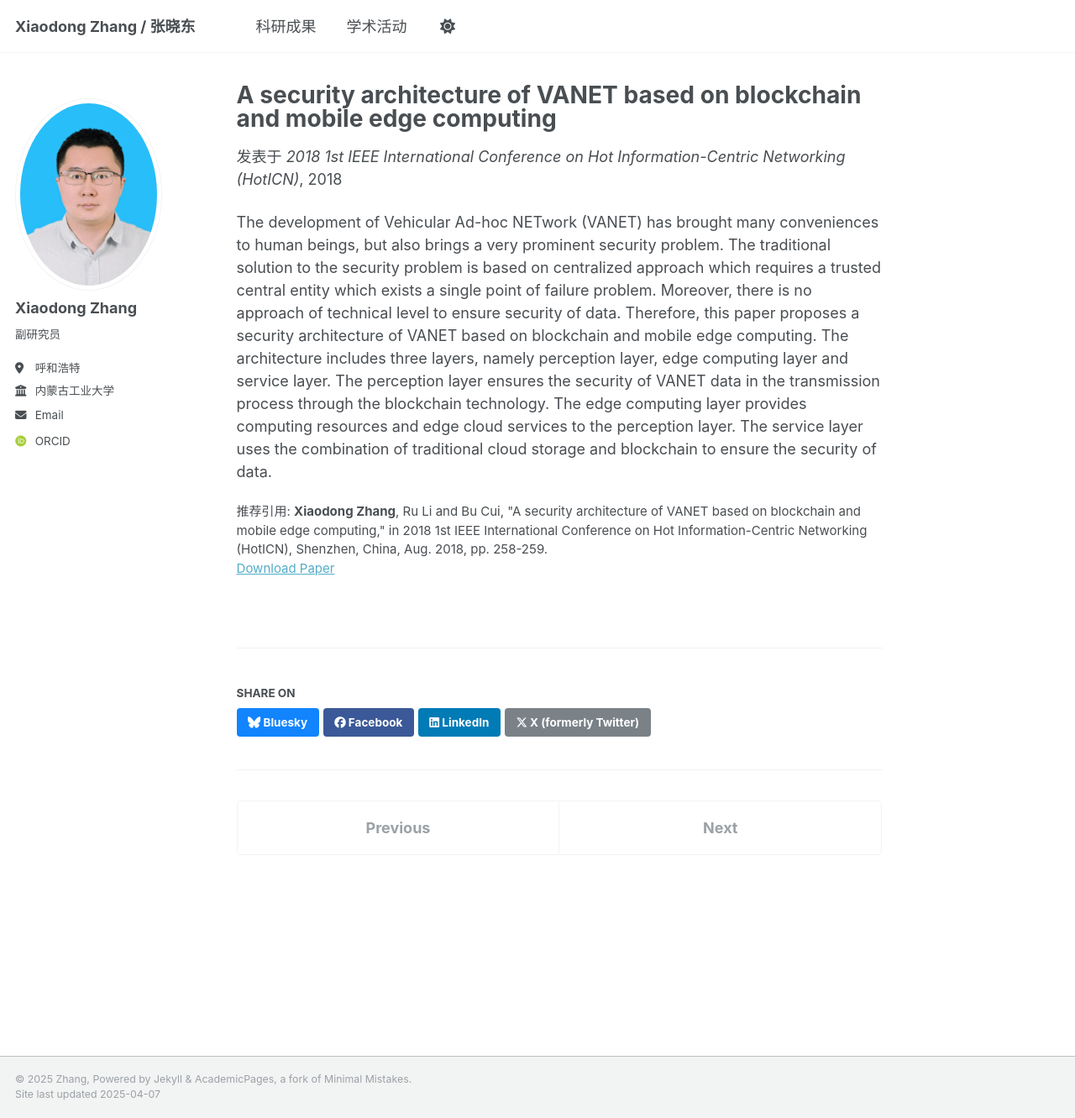
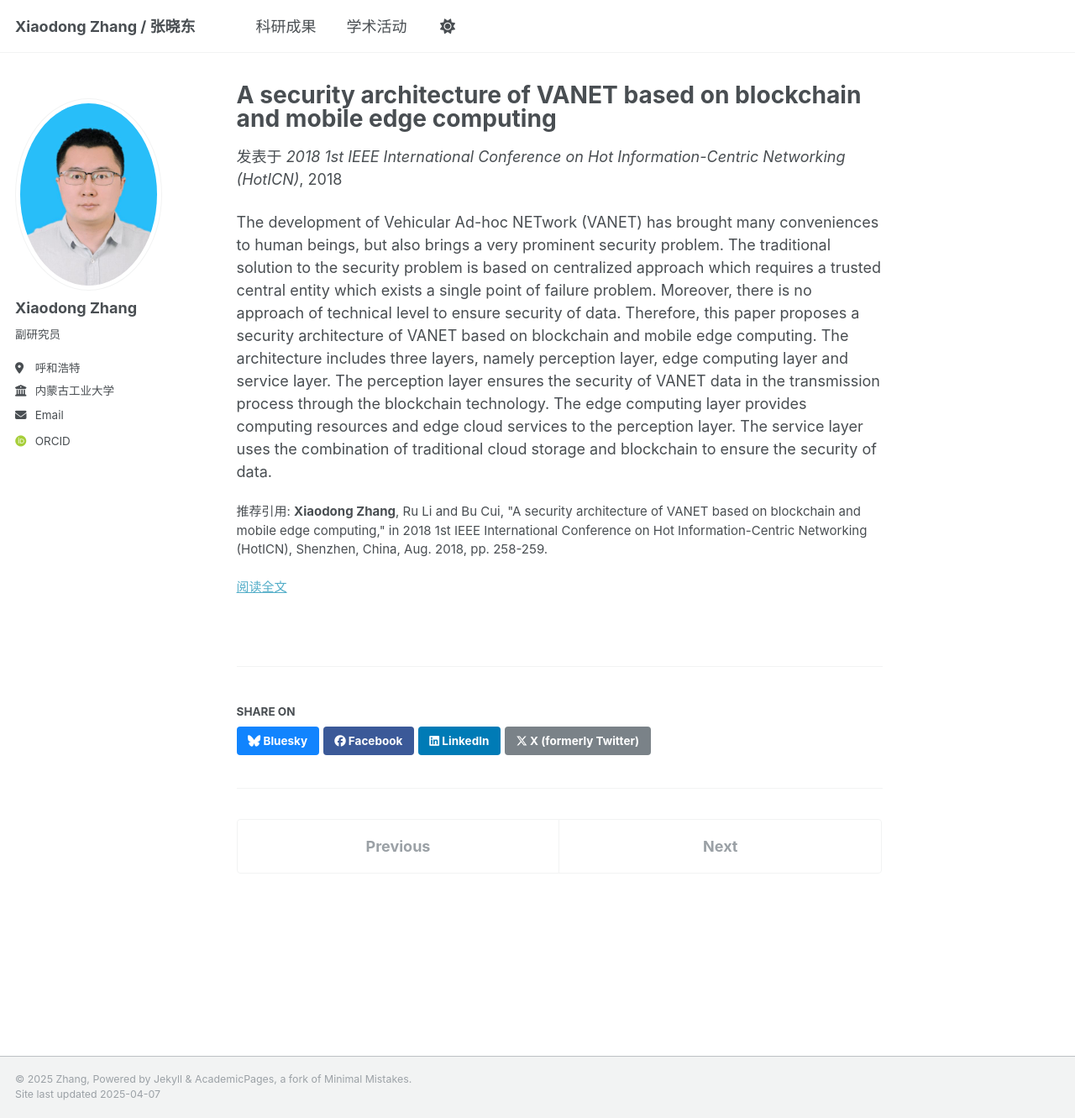
Before and after one commit to zhangxiaodong-imut/zhangxiaodong-imut.github.io, a Jekyll site: the page built from _publications/2018-A security architecture of VANET based on blockchain and mobile edge computing.md, in a window 1280 px wide and 1331 px high. Shown: the whole window at 84% size. Built offline with Jekyll 4.4.1, drawn with Linux system fonts in a browser that asks for light colours; some web fonts are replaced.

Commit message:
Update single.html

```diff
--- a/_layouts/single.html
+++ b/_layouts/single.html
@@ -54,7 +54,7 @@ layout: default
         {% elsif page.citation and page.paperurl and page.bibtexurl %}
           <p style="font-size: smaller">Recommended citation: {{ page.citation }}<br /><a href="{{ page.paperurl }}">Download Paper</a> | <a href="{{ page.bibtexurl }}">Download Bibtex</a></p>
         {% elsif page.citation and page.paperurl %}
-          <p style="font-size: smaller">推荐引用: {{ page.citation }}<br /><a href="{{ page.paperurl }}">Download Paper</a></p>
+          <p style="font-size: smaller">推荐引用: {{ page.citation }}<br /><br /><a href="{{ page.paperurl }}">阅读全文</a></p>
         {% elsif page.citation and page.slidesurl and page.bibtexurl %}
           <p style="font-size: smaller">Recommended citation: {{ page.citation }}<br /><a href="{{ page.slidesurl }}">Download Slides</a> | <a href="{{ page.bibtexurl }}">Download Bibtex</a></p>
         {% elsif page.citation and page.slidesurl %}
```
